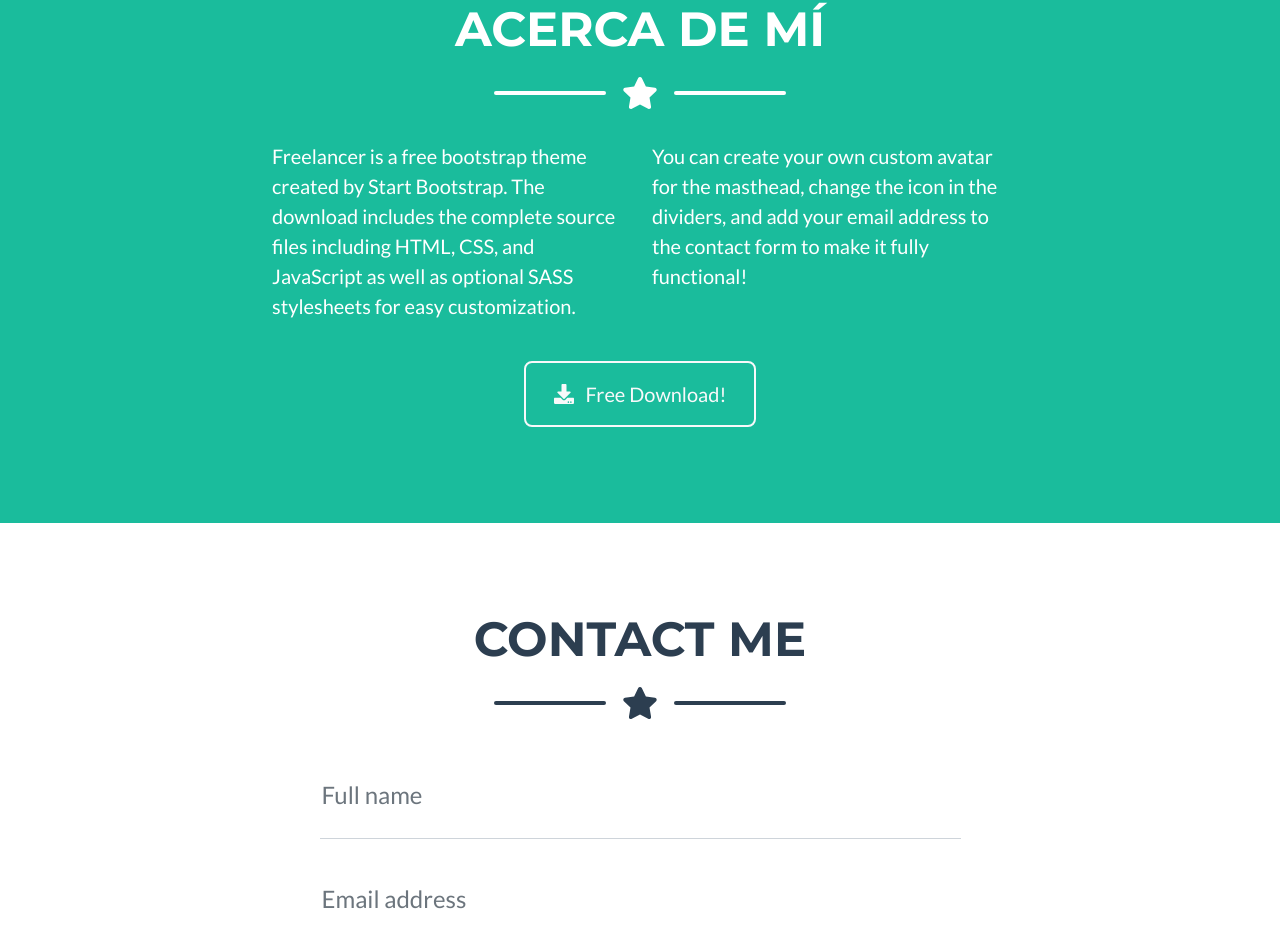
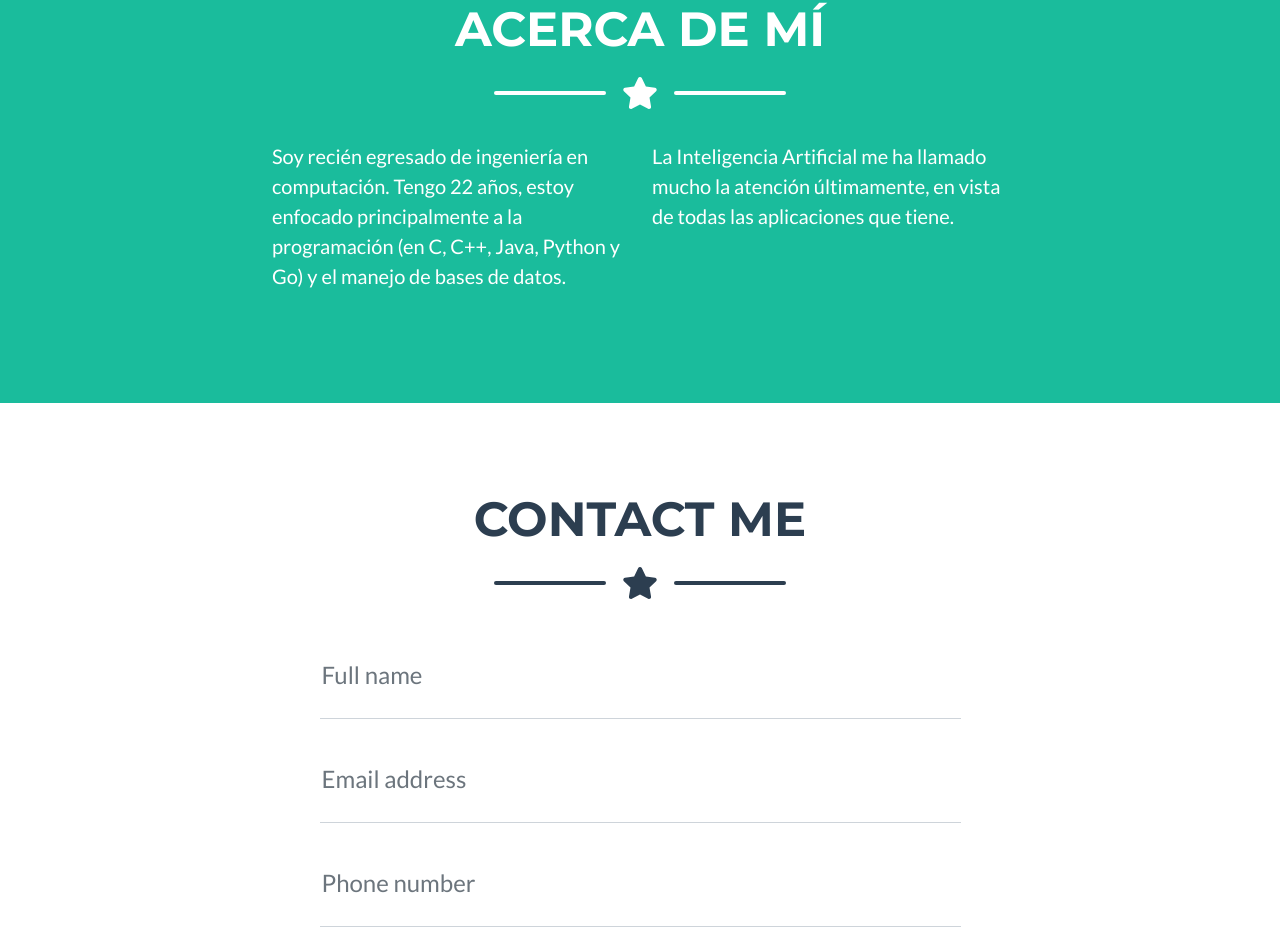
Before and after one commit to RJGG1999/Proyecto1, a plain HTML site: page index.html in a window 1280 px wide. Shown: the part 1439-2380 px from the top of the page. Drawn offline with nearby package versions, Linux system fonts and the light colour scheme.

Commit message:
Sección acerca de mí actualizada

```diff
--- a/index.html
+++ b/index.html
@@ -106,15 +106,8 @@
                 </div>
                 <!-- About Section Content-->
                 <div class="row">
-                    <div class="col-lg-4 ms-auto"><p class="lead">Freelancer is a free bootstrap theme created by Start Bootstrap. The download includes the complete source files including HTML, CSS, and JavaScript as well as optional SASS stylesheets for easy customization.</p></div>
-                    <div class="col-lg-4 me-auto"><p class="lead">You can create your own custom avatar for the masthead, change the icon in the dividers, and add your email address to the contact form to make it fully functional!</p></div>
-                </div>
-                <!-- About Section Button-->
-                <div class="text-center mt-4">
-                    <a class="btn btn-xl btn-outline-light" href="https://startbootstrap.com/theme/freelancer/">
-                        <i class="fas fa-download me-2"></i>
-                        Free Download!
-                    </a>
+                    <div class="col-lg-4 ms-auto"><p class="lead">Soy recién egresado de ingeniería en computación. Tengo 22 años, estoy enfocado principalmente a la programación (en C, C++, Java, Python y Go) y el manejo de bases de datos.</p></div>
+                    <div class="col-lg-4 me-auto"><p class="lead">La Inteligencia Artificial me ha llamado mucho la atención últimamente, en vista de todas las aplicaciones que tiene.</p></div>
                 </div>
             </div>
         </section>
```
